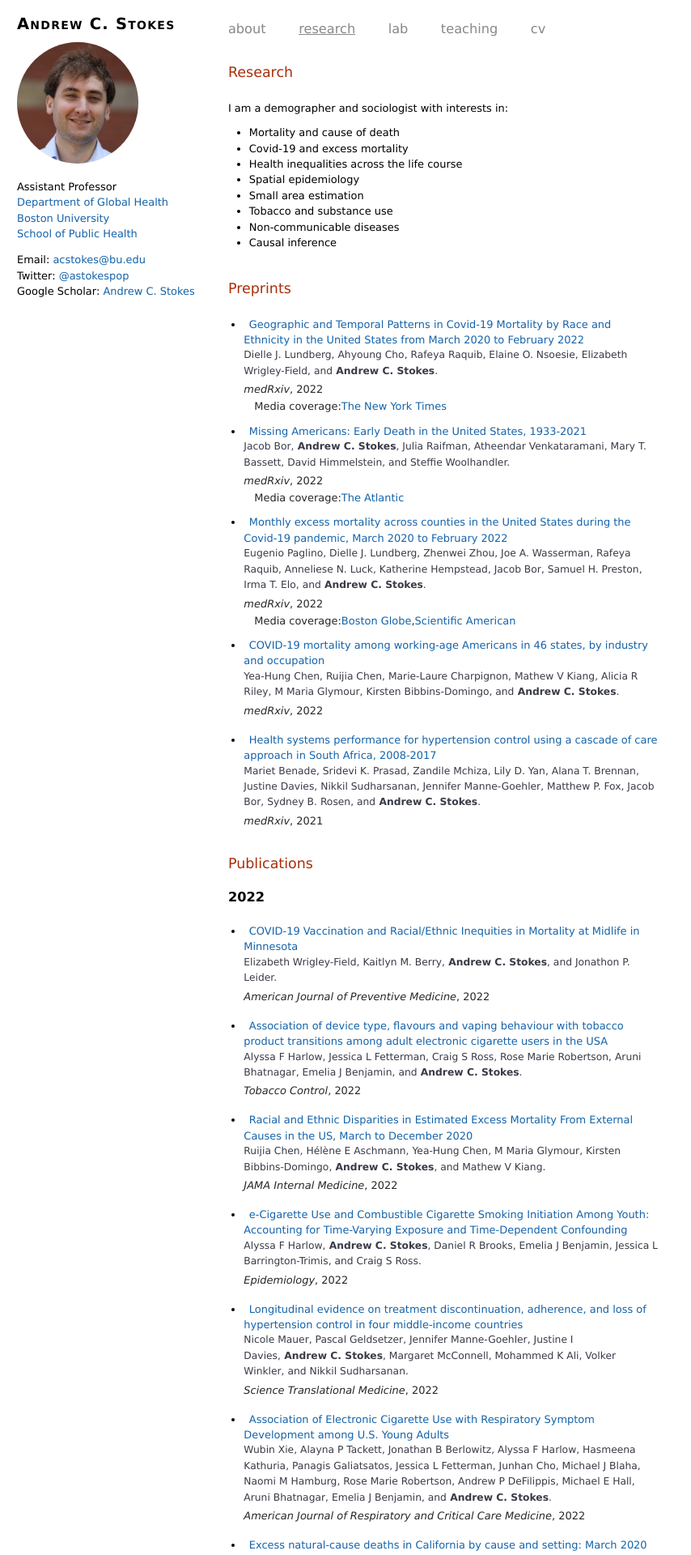
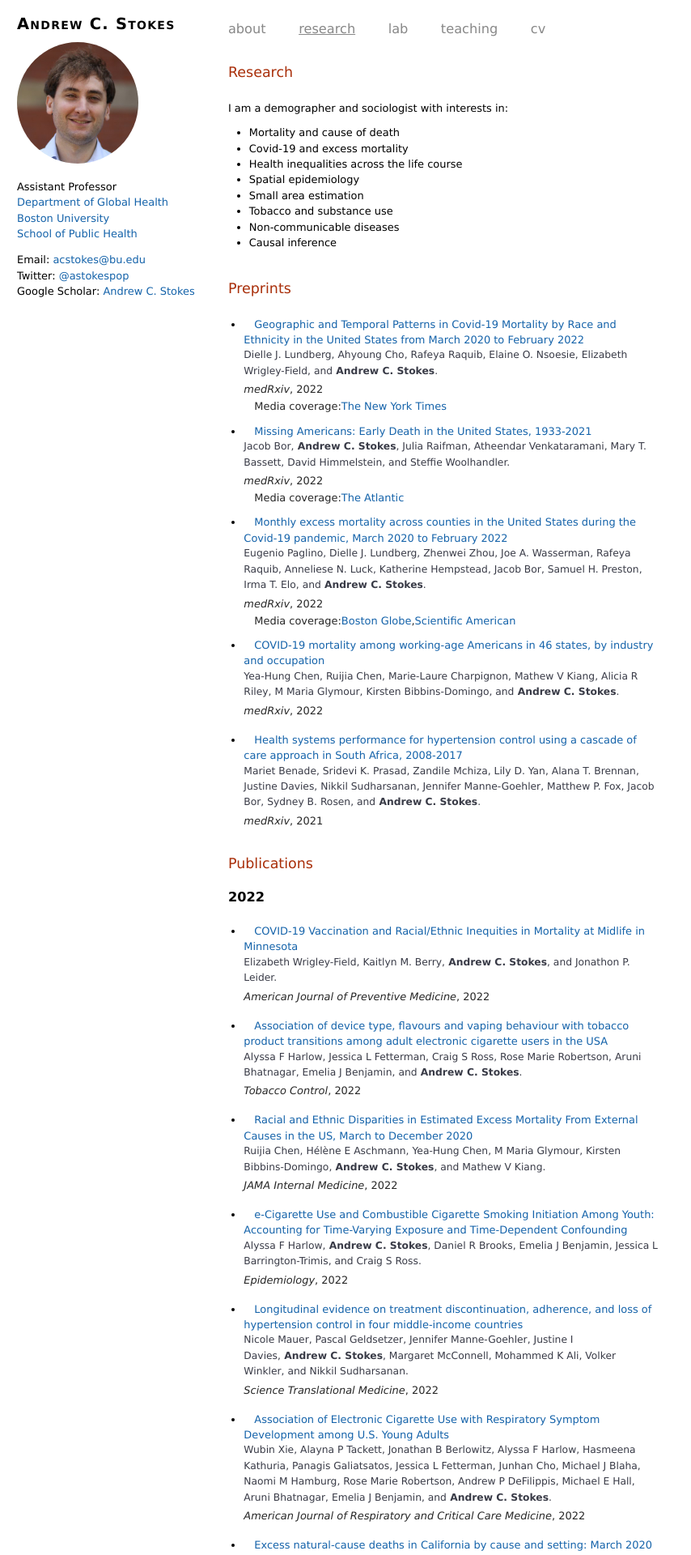
Before and after one commit to Aykerimm/andrew-profile, a Jekyll site: the page built from researches.html, in a window 1280 px wide. Shown: the top 1920 px of the page at 81% size, without its empty margins (0-854 px from the left). Built offline with Jekyll 4.4.1, drawn with Linux system fonts in a browser that asks for light colours.

Commit message:
added margin

```diff
--- a/_sass/researches.scss
+++ b/_sass/researches.scss
@@ -15,7 +15,7 @@
 }
 
 .research__url {
-    margin: 0.5em 0.5em;
+    margin: 0.5em 1em;
     text-decoration: none;
     color: #1563AA;
 }
@@ -46,8 +46,9 @@
 .research__meta-media-coverage {
     line-height: 1.2em;
     padding-left: 1em;
-    margin-right: 10px; ;
+    margin-right: 10em; ;
     word-wrap: break-word;
+
 }
 
 // .research__meta-media-link {
```
